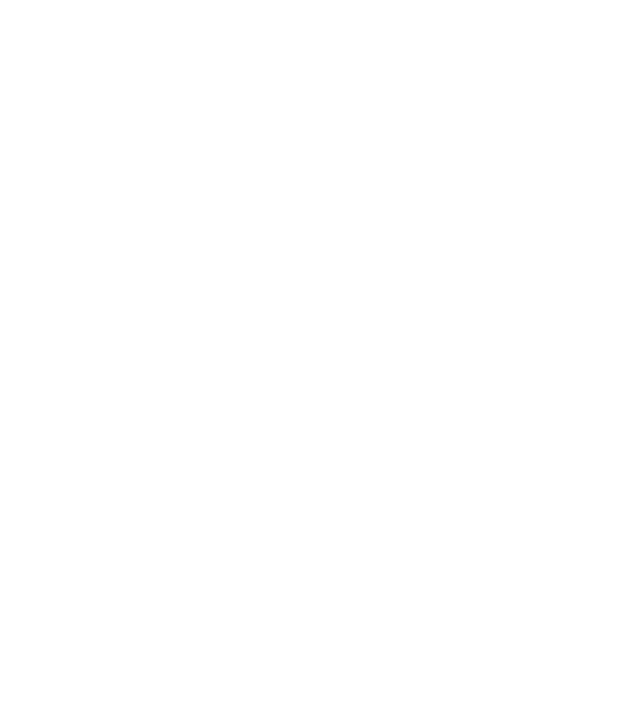
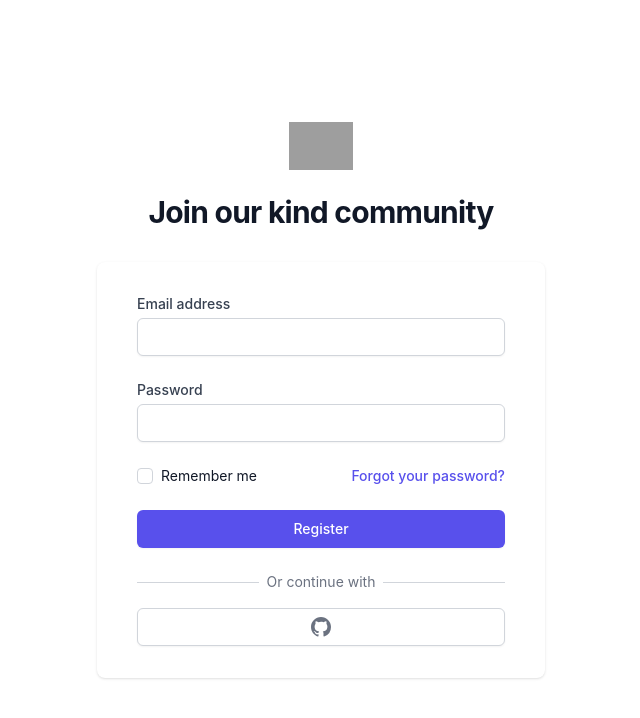
Before and after one commit to MilaZoruk/Help-for-programmers, a React (Create React App) app in the folder client/: page /register in a window 1280 px wide. Shown: the top 718 px of the page, without its empty margins (319-959 px from the left). Built offline with nearby package versions, Linux system fonts and the light colour scheme; no server answers; grey boxes are pictures that could not be loaded.

Commit message:
Add user register

```diff
--- a/client/public/index.html
+++ b/client/public/index.html
@@ -1,43 +1,19 @@
 <!DOCTYPE html>
-<html lang="en">
+<html lang="en" class="h-full">
+
 <head>
   <meta charset="utf-8" />
   <link rel="icon" href="%PUBLIC_URL%/favicon.ico" />
   <meta name="viewport" content="width=device-width, initial-scale=1" />
   <meta name="theme-color" content="#000000" />
-    <meta
-      name="description"
-      content="Web site created using create-react-app"
-    />
-    <link rel="apple-touch-icon" href="%PUBLIC_URL%/logo192.png" />
-    <!--
-      manifest.json provides metadata used when your web app is installed on a
-      user's mobile device or desktop. See https://developers.google.com/web/fundamentals/web-app-manifest/
-    -->
+  <meta name="description" content="Web site created using create-react-app" />
   <link rel="manifest" href="%PUBLIC_URL%/manifest.json" />
-    <!--
-      Notice the use of %PUBLIC_URL% in the tags above.
-      It will be replaced with the URL of the `public` folder during the build.
-      Only files inside the `public` folder can be referenced from the HTML.
-
-      Unlike "/favicon.ico" or "favicon.ico", "%PUBLIC_URL%/favicon.ico" will
-      work correctly both with client-side routing and a non-root public URL.
-      Learn how to configure a non-root public URL by running `npm run build`.
-    -->
   <title>React App</title>
 </head>
-  <body>
+
+<body class="h-full">
   <noscript>You need to enable JavaScript to run this app.</noscript>
-    <div id="root"></div>
-    <!--
-      This HTML file is a template.
-      If you open it directly in the browser, you will see an empty page.
+  <div class="h-full" id="root"></div>
+</body>
 
-      You can add webfonts, meta tags, or analytics to this file.
-      The build step will place the bundled scripts into the <body> tag.
-
-      To begin the development, run `npm start` or `yarn start`.
-      To create a production bundle, use `npm run build` or `yarn build`.
-    -->
-  </body>
 </html>
--- a/client/src/App.js
+++ b/client/src/App.js
@@ -1,5 +1,15 @@
+import { Route, Routes } from 'react-router-dom';
+
+import Register from './components/Auth/Register';
+import Home from './components/Home/Home';
+
 function App() {
-  return <div className="App" />;
+  return (
+    <Routes>
+      <Route path="" element={<Home />} />
+      <Route path="/register" element={<Register />} />
+    </Routes>
+  );
 }
 
 export default App;
--- a/client/src/api/user.js
+++ b/client/src/api/user.js
@@ -24,28 +24,21 @@
 };
 
 // метод для регистрации пользователя
-const register = async (data) => {
-  const { email, password, user_name } = data;
+const register = async (userData) => {
+  const { email, password } = userData;
+  console.log(email, password);
   // регистрируем пользователя
-  const { user, error } = await supabase.auth.signUp(
-    // основные/обязательные данные
-    {
-      email,
-      password,
-    },
-    // дополнительные/опциональные данные
-    {
-      data: {
-        user_name,
-      },
-    }
-  );
+  const { data, error } = await supabase.auth.signUp({
+    email,
+    password,
+  });
+  console.log(data);
   if (error) throw error;
   // записываем пользователя в базу
   const { data: _user, error: _error } = await supabase
     .from('users')
     // сериализуем объект пользователя
-    .insert([serializeUser(user)])
+    .insert([serializeUser(data)])
     .single();
   if (_error) throw _error;
   return _user;
--- /dev/null
+++ b/client/src/components/Auth/Register.jsx
@@ -0,0 +1,164 @@
+import { React, useState, useRef } from 'react';
+import { useNavigate } from 'react-router-dom';
+
+import userApi from '../../api/user';
+
+export default function Register() {
+  const navigate = useNavigate();
+
+  const [loading, setLoading] = useState(false);
+
+  const emailInputRef = useRef();
+  const passwordInputRef = useRef();
+
+  const register = async (data) => {
+    setLoading(true);
+    await userApi.register(data);
+    console.log('done!');
+    setLoading(false);
+    navigate('/');
+  };
+
+  const handleRegisterSubmit = (e) => {
+    e.preventDefault();
+
+    const email = emailInputRef.current.value;
+    const password = passwordInputRef.current.value;
+
+    const data = {
+      email,
+      password,
+    };
+
+    register(data);
+  };
+
+  return (
+    <div className="flex min-h-full flex-col justify-center py-12 sm:px-6 lg:px-8">
+      <div className="sm:mx-auto sm:w-full sm:max-w-md">
+        <img
+          className="mx-auto h-12 w-auto"
+          src="https://tailwindui.com/img/logos/mark.svg?color=indigo&shade=600"
+          alt="Your Company"
+        />
+        <h2 className="mt-6 text-center text-3xl font-bold tracking-tight text-gray-900">
+          Join our kind community
+        </h2>
+      </div>
+
+      <div className="mt-8 sm:mx-auto sm:w-full sm:max-w-md">
+        <div className="bg-white py-8 px-4 shadow sm:rounded-lg sm:px-10">
+          <form className="space-y-6" onSubmit={handleRegisterSubmit}>
+            <div>
+              <label
+                htmlFor="email"
+                className="block text-sm font-medium text-gray-700"
+              >
+                Email address
+              </label>
+              <div className="mt-1">
+                <input
+                  ref={emailInputRef}
+                  id="email"
+                  name="email"
+                  type="email"
+                  autoComplete="email"
+                  required
+                  className="block w-full appearance-none rounded-md border border-gray-300 px-3 py-2 placeholder-gray-400 shadow-sm focus:border-indigo-500 focus:outline-none focus:ring-indigo-500 sm:text-sm"
+                />
+              </div>
+            </div>
+
+            <div>
+              <label
+                htmlFor="password"
+                className="block text-sm font-medium text-gray-700"
+              >
+                Password
+              </label>
+              <div className="mt-1">
+                <input
+                  ref={passwordInputRef}
+                  id="password"
+                  name="password"
+                  type="password"
+                  autoComplete="current-password"
+                  required
+                  className="block w-full appearance-none rounded-md border border-gray-300 px-3 py-2 placeholder-gray-400 shadow-sm focus:border-indigo-500 focus:outline-none focus:ring-indigo-500 sm:text-sm"
+                />
+              </div>
+            </div>
+
+            <div className="flex items-center justify-between">
+              <div className="flex items-center">
+                <input
+                  id="remember-me"
+                  name="remember-me"
+                  type="checkbox"
+                  className="h-4 w-4 rounded border-gray-300 text-indigo-600 focus:ring-indigo-500"
+                />
+                <label
+                  htmlFor="remember-me"
+                  className="ml-2 block text-sm text-gray-900"
+                >
+                  Remember me
+                </label>
+              </div>
+
+              <div className="text-sm">
+                <a
+                  href="/forgot-password"
+                  className="font-medium text-indigo-600 hover:text-indigo-500"
+                >
+                  Forgot your password?
+                </a>
+              </div>
+            </div>
+
+            <div>
+              <button
+                type="submit"
+                className="flex w-full justify-center rounded-md border border-transparent bg-indigo-600 py-2 px-4 text-sm font-medium text-white shadow-sm hover:bg-indigo-700 focus:outline-none focus:ring-2 focus:ring-indigo-500 focus:ring-offset-2"
+              >
+                {loading ? 'Loading...' : 'Register'}
+              </button>
+            </div>
+          </form>
+
+          <div className="mt-6">
+            <div className="relative">
+              <div className="absolute inset-0 flex items-center">
+                <div className="w-full border-t border-gray-300" />
+              </div>
+              <div className="relative flex justify-center text-sm">
+                <span className="bg-white px-2 text-gray-500">
+                  Or continue with
+                </span>
+              </div>
+            </div>
+            <div className="mt-4">
+              <a
+                href="/github"
+                className="inline-flex w-full justify-center rounded-md border border-gray-300 bg-white py-2 px-4 text-sm font-medium text-gray-500 shadow-sm hover:bg-gray-50"
+              >
+                <span className="sr-only">Sign in with GitHub</span>
+                <svg
+                  className="h-5 w-5"
+                  aria-hidden="true"
+                  fill="currentColor"
+                  viewBox="0 0 20 20"
+                >
+                  <path
+                    fillRule="evenodd"
+                    d="M10 0C4.477 0 0 4.484 0 10.017c0 4.425 2.865 8.18 6.839 9.504.5.092.682-.217.682-.483 0-.237-.008-.868-.013-1.703-2.782.605-3.369-1.343-3.369-1.343-.454-1.158-1.11-1.466-1.11-1.466-.908-.62.069-.608.069-.608 1.003.07 1.531 1.032 1.531 1.032.892 1.53 2.341 1.088 2.91.832.092-.647.35-1.088.636-1.338-2.22-.253-4.555-1.113-4.555-4.951 0-1.093.39-1.988 1.029-2.688-.103-.253-.446-1.272.098-2.65 0 0 .84-.27 2.75 1.026A9.564 9.564 0 0110 4.844c.85.004 1.705.115 2.504.337 1.909-1.296 2.747-1.027 2.747-1.027.546 1.379.203 2.398.1 2.651.64.7 1.028 1.595 1.028 2.688 0 3.848-2.339 4.695-4.566 4.942.359.31.678.921.678 1.856 0 1.338-.012 2.419-.012 2.747 0 .268.18.58.688.482A10.019 10.019 0 0020 10.017C20 4.484 15.522 0 10 0z"
+                    clipRule="evenodd"
+                  />
+                </svg>
+              </a>
+            </div>
+          </div>
+        </div>
+      </div>
+    </div>
+  );
+}
--- /dev/null
+++ b/client/src/components/Home/Home.jsx
@@ -0,0 +1,5 @@
+import React from 'react';
+
+export default function Home() {
+  return <div>Home</div>;
+}
--- a/client/src/index.js
+++ b/client/src/index.js
@@ -1,11 +1,14 @@
 import React from 'react';
 import ReactDOM from 'react-dom/client';
+import { BrowserRouter } from 'react-router-dom';
 import App from './App';
 import './index.css';
 
 const root = ReactDOM.createRoot(document.getElementById('root'));
 root.render(
   <React.StrictMode>
-    <App />
+    <BrowserRouter>
+      <App />
+    </BrowserRouter>
   </React.StrictMode>
 );
--- a/client/src/utils/serializeUser.js
+++ b/client/src/utils/serializeUser.js
@@ -1,10 +1,3 @@
-const serializeUser = (user) =>
-  user
-    ? {
-        id: user.id,
-        email: user.email,
-        ...user.user_metadata,
-      }
-    : null;
-
+const serializeUser = (data) =>
+  data.user ? { id: data.user.id, email: data.user.email } : null;
 export default serializeUser;
--- a/client/tailwind.config.js
+++ b/client/tailwind.config.js
@@ -1,11 +1,14 @@
+/* eslint-disable import/no-extraneous-dependencies */
 /** @type {import('tailwindcss').Config} */
+const flowbite = require('flowbite/plugin');
+
 module.exports = {
   content: [
-    "./src/**/*.{js,jsx,ts,tsx}",
-    "node_modules/flowbite-react/**/*.{js,jsx,ts,tsx}"
+    './src/**/*.{js,jsx,ts,tsx}',
+    'node_modules/flowbite-react/**/*.{js,jsx,ts,tsx}',
   ],
   theme: {
     extend: {},
   },
-  plugins: [require('flowbite/plugin')],
-}
+  plugins: [flowbite],
+};
```
Lines whose indentation alone changed are shown as unchanged.
